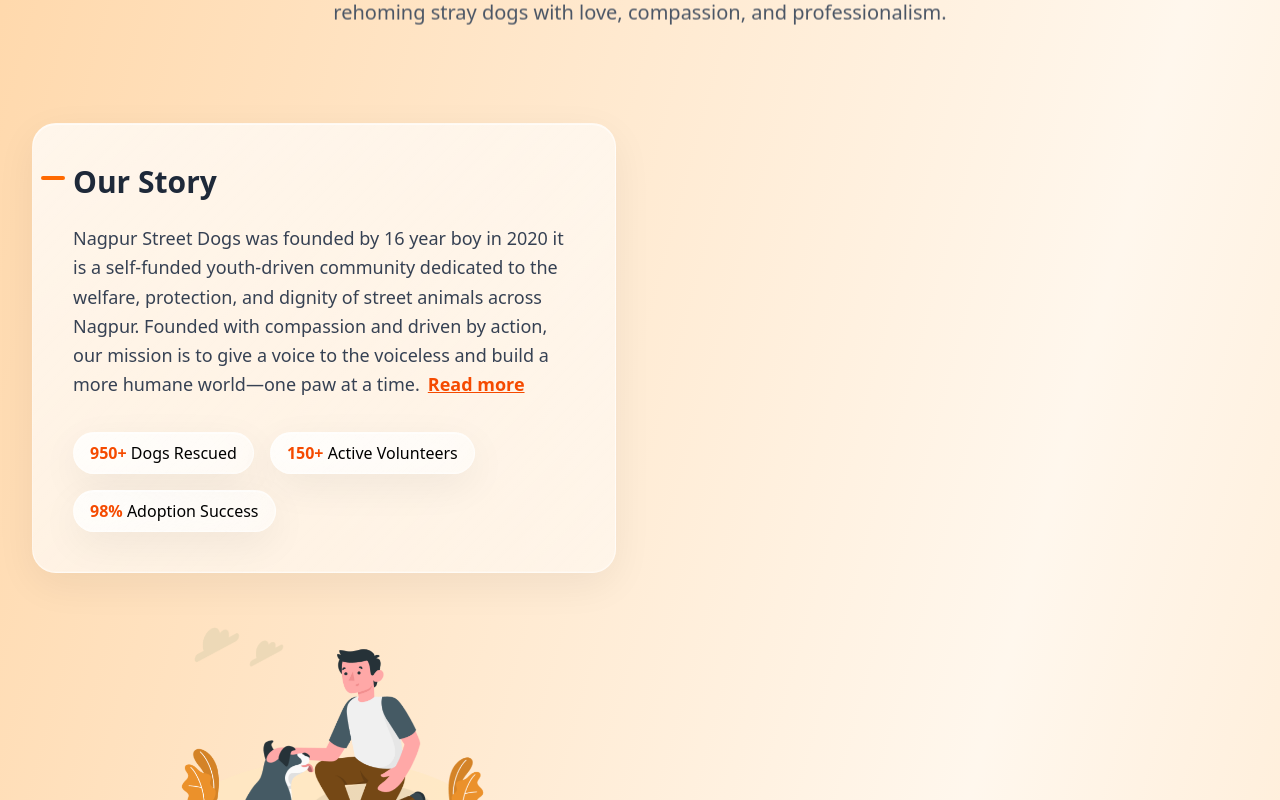
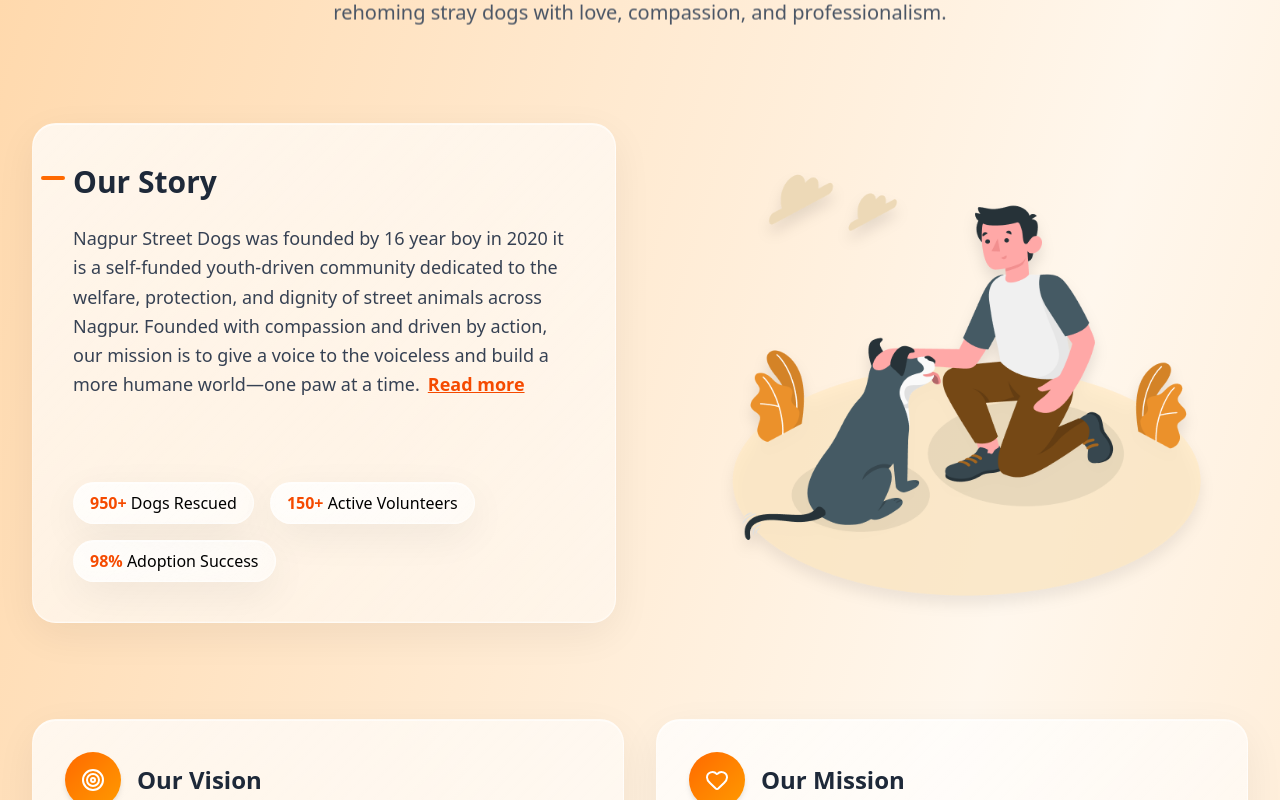
Before and after one commit to hersheysss3/NSD-website, a React (Vite) app in the folder Frontend/: page /about in a window 1280 px wide. Shown: the part 420-1220 px from the top of the page. Built offline with nearby package versions, Linux system fonts and the light colour scheme.

Commit message:
fix: About page Our Story layout - image now sits beside text in 2-column grid

```diff
--- a/Frontend/src/Pages/About.jsx
+++ b/Frontend/src/Pages/About.jsx
@@ -107,10 +107,11 @@ const AboutUs = () => {
         </ScrollAnimate>
 
         {/* Main Content */}
-        <div className="grid lg:grid-cols-2 gap-12 items-center mb-16 md:mb-24">
+        <div className="grid lg:grid-cols-2 gap-12 items-stretch mb-16 md:mb-24">
           <ScrollAnimate animation="fade-right">
-          <div className="order-2 lg:order-1">
-            <div className="glass-solid p-8 md:p-10">
+          <div className="h-full">
+            <div className="glass-solid p-8 md:p-10 h-full flex flex-col justify-between">
+              <div>
                 <h2 className="text-2xl md:text-3xl font-bold text-gray-800 mb-6 relative">
                   <span className="absolute -left-8 top-3 w-6 h-1 bg-orange-500 rounded-full"></span>
                   Our Story
@@ -141,12 +142,7 @@ const AboutUs = () => {
                       </>
                     )}
                   </p>
-                <p className="text-gray-600 leading-relaxed">
-
-                </p>
-                <p className="text-gray-600 leading-relaxed">
-
-                </p>
+                </div>
               </div>
               <div className="mt-8 flex flex-wrap gap-4">
                 <div className="glass-solid px-4 py-2">
@@ -161,17 +157,16 @@ const AboutUs = () => {
               </div>
             </div>
           </div>
+          </ScrollAnimate>
 
-          <div className="order-1 lg:order-2">
-            <div className="flex items-center justify-center h-80 md:h-96 bg-transparent">
+          <ScrollAnimate animation="fade-left" delay={200}>
+          <div className="flex items-center justify-center h-full min-h-[400px] lg:min-h-full">
             <img
-                // src="/Good doggy-amico 3.png"
               src={goodDoggy}
               alt="About us"
-                className="w-full h-full object-contain"
-                style={{ maxWidth: '90%', maxHeight: '90%' }}
+              className="w-full h-full object-contain drop-shadow-xl"
+              style={{ maxWidth: '95%', maxHeight: '500px' }}
             />
-            </div>
           </div>
           </ScrollAnimate>
         </div>
```
Lines whose indentation alone changed are shown as unchanged.
